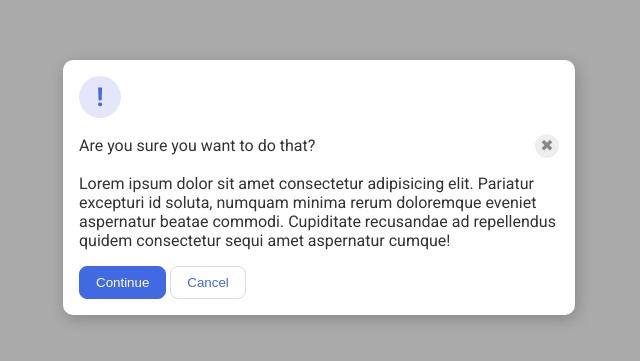
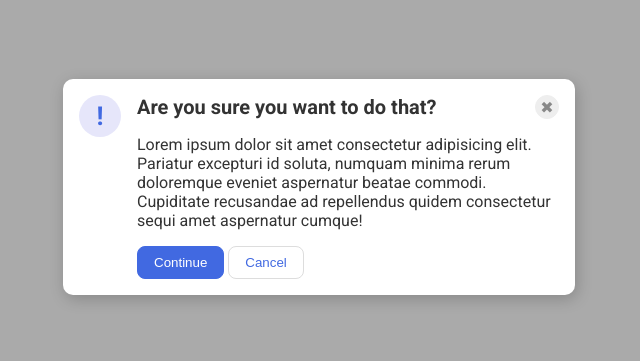
Before and after one commit to victorxph/CSS, a plain HTML site: page flex/05-flex-modal/index.html in a window 1280 px wide. Shown: the part 213-574 px from the top of the page, without its empty margins (321-961 px from the left). Drawn offline with Linux system fonts and the light colour scheme.

Commit message:
Finish 05

```diff
--- a/flex/05-flex-modal/index.html
+++ b/flex/05-flex-modal/index.html
@@ -12,17 +12,17 @@
 
       <div class="icon">!</div>
 
+      <div class="not-icon">
           <div class="top">
               <div class="header">Are you sure you want to do that?</div>
               <button class="close-button">✖</button>
           </div>
-
           <div class="text">Lorem ipsum dolor sit amet consectetur adipisicing elit. Pariatur excepturi id soluta, numquam minima rerum doloremque eveniet aspernatur beatae commodi. Cupiditate recusandae ad repellendus quidem consectetur sequi amet aspernatur cumque!</div>
-
           <div class="btn">
               <button class="continue">Continue</button>
               <button class="cancel">Cancel</button>
           </div>
       </div>
+    </div>
   </body>
 </html>
--- a/flex/05-flex-modal/style.css
+++ b/flex/05-flex-modal/style.css
@@ -73,8 +73,25 @@ button.cancel {
 .modal{
     padding: 16px;
     display: flex;
+    gap: 16px;
+    flex: 0 0 480px;
+}
+
+.icon{
+    flex: 0 0 auto;
+    /* margin: 16px 0px 16px 16px; */
+}
+
+.not-icon {
+    /* padding: 16px 16px 0px 0px; */
+    display: flex;
     flex-direction: column;
     gap: 16px;
+}
+
+.header {
+    font-weight: bold;
+    font-size: 20px;
 }
 
 .top{
```
Lines whose indentation alone changed are shown as unchanged.
